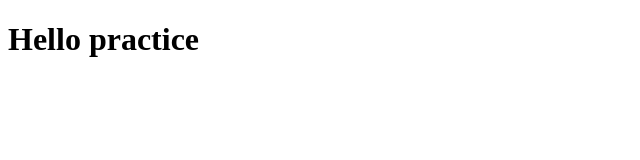
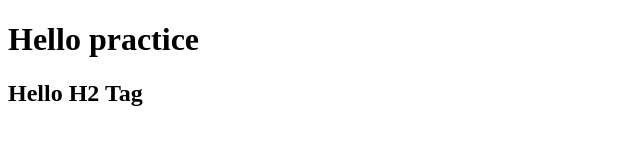
Before and after one commit to nirantprajapatiwork/practice_repo_2, a plain HTML site: page index.html in a window 1280 px wide. Shown: the whole page, without its empty margins (0-640 px from the left). Drawn offline with Linux system fonts and the light colour scheme.

Commit message:
h2 tage added

```diff
--- a/index.html
+++ b/index.html
@@ -9,6 +9,7 @@
 
 
     <h1>Hello practice</h1>
+    <h2>Hello H2 Tag</h2>
 
 </body>
 </html>
```
